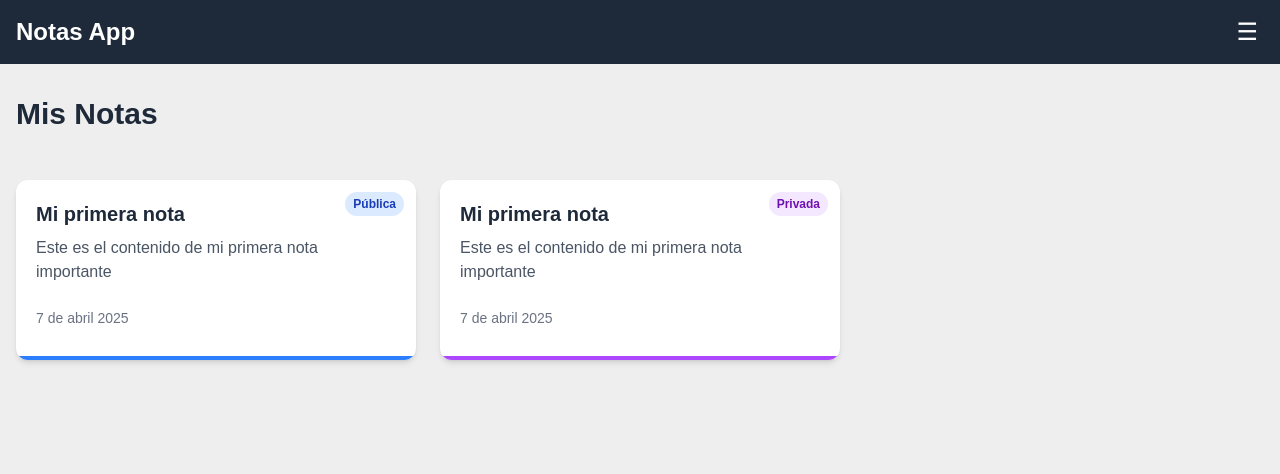
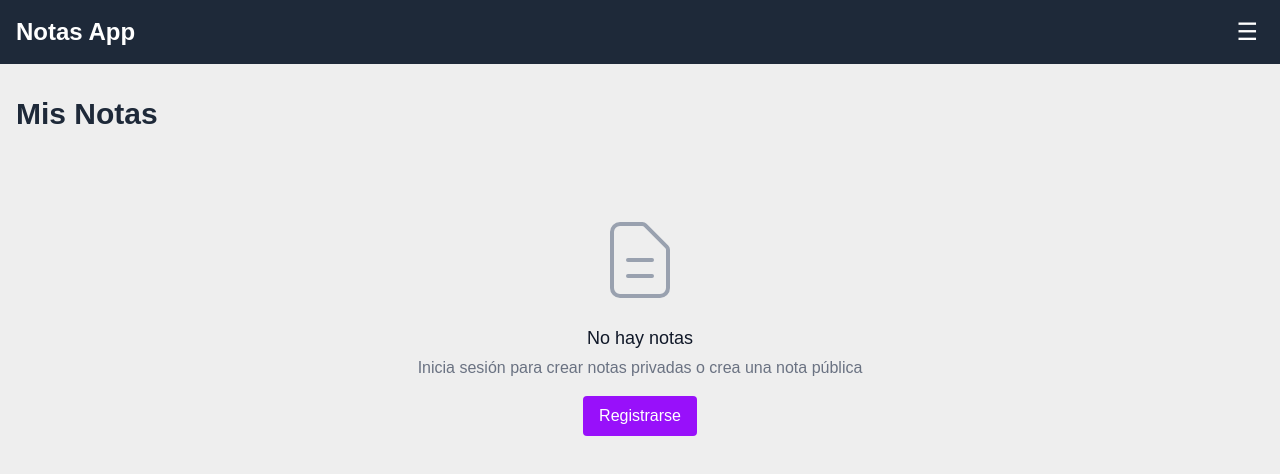
Before and after one commit to vanycod-dev/notasapp, a React (Vite) app in the folder frontend/: page /misnotas in a window 1280 px wide. Shown: the top 474 px of the page. Built offline with nearby package versions, Linux system fonts and the light colour scheme.

Commit message:
Integrando lista de notas correctamente entre front y back, asi como normalizando datos

```diff
--- a/frontend/src/componentes/MisNotas.jsx
+++ b/frontend/src/componentes/MisNotas.jsx
@@ -1,25 +1,44 @@
-import { useState } from 'react';
+// src/components/MisNotas.jsx
+import { useContext, useEffect, useState } from 'react';
+import { useNavigate } from 'react-router';
 import NotasGrid from './NotasGrid';
+import { obtenerNotasPrivadas, obtenerNotasPublicas } from '../memoria/Memoria';
+import { AuthContext } from '../memoria/AuthContext';
+import { normalizeNotes } from '../utils/normalizeNotes';
 
 const MisNotas = () => {
-  const [notas, setNotas] = useState([
-    // Ejemplo de datos
-    {
-      id: 1,
-      titulo: "Mi primera nota",
-      contenido: "<p>Este es el contenido de mi primera nota importante</p>",
-      fechaCreacion: new Date().toISOString(),
-      esPrivada: false
-    },
-    {
-        id: 2,
-        titulo: "Mi primera nota",
-        contenido: "<p>Este es el contenido de mi primera nota importante</p>",
-        fechaCreacion: new Date().toISOString(),
-        esPrivada: true
-      },
-    // ... más notas
-  ]);
+  const [notas, setNotas] = useState([]);
+  const [loading, setLoading] = useState(true);
+  const { isAuthenticated } = useContext(AuthContext);
+  const navigate = useNavigate();
+
+  useEffect(() => {
+    const fetchNotas = async () => {
+      try {
+        setLoading(true);
+
+        // Obtener y normalizar notas públicas
+        const notasPublicas = normalizeNotes(obtenerNotasPublicas(), false);
+
+        if (isAuthenticated) {
+          // Obtener y normalizar notas privadas
+          const response = await obtenerNotasPrivadas();
+          const notasPrivadas = normalizeNotes(response.data, true);
+
+          setNotas([...notasPublicas, ...notasPrivadas]);
+        } else {
+          setNotas(notasPublicas);
+        }
+      } catch (error) {
+        console.error('Error cargando notas:', error);
+        setNotas([]);
+      } finally {
+        setLoading(false);
+      }
+    };
+
+    fetchNotas();
+  }, [isAuthenticated]);
 
   const handleDelete = (id) => {
     if (window.confirm('¿Estás seguro de eliminar esta nota?')) {
@@ -28,18 +47,49 @@ const MisNotas = () => {
   };
 
   const handleEdit = (nota) => {
-    // Lógica para editar la nota
-    console.log("Editar nota:", nota);
+    navigate(`/editar-nota/${nota.id}`, { state: { nota } });
   };
 
   return (
     <div className="container mx-auto py-8">
       <h1 className="text-3xl font-bold text-gray-800 mb-8 px-4">Mis Notas</h1>
-      <NotasGrid
-        notas={notas}
-        onDeleteNota={handleDelete}
-        onEditNota={handleEdit}
-      />
+
+      {loading && (
+        <div className="flex justify-center py-12">
+          <div className="animate-spin rounded-full h-12 w-12 border-t-2 border-b-2 border-purple-500"></div>
+        </div>
+      )}
+
+      {!loading && notas.length === 0 && (
+        <div className="text-center py-12">
+          <div className="mx-auto w-24 h-24 text-gray-400 mb-4">
+            <svg xmlns="http://www.w3.org/2000/svg" fill="none" viewBox="0 0 24 24" stroke="currentColor">
+              <path strokeLinecap="round" strokeLinejoin="round" strokeWidth={1} d="M9 12h6m-6 4h6m2 5H7a2 2 0 01-2-2V5a2 2 0 012-2h5.586a1 1 0 01.707.293l5.414 5.414a1 1 0 01.293.707V19a2 2 0 01-2 2z" />
+            </svg>
+          </div>
+          <h3 className="text-lg font-medium text-gray-900 mb-1">No hay notas</h3>
+          <p className="text-gray-500 mb-4">
+            {isAuthenticated
+              ? "Crea tu primera nota pública o privada"
+              : "Inicia sesión para crear notas privadas o crea una nota pública"}
+          </p>
+          <button
+            onClick={() => navigate(isAuthenticated ? '/crear-nota' : '/registro')}
+            className="px-4 py-2 bg-purple-600 text-white rounded hover:bg-purple-700"
+          >
+            {isAuthenticated ? 'Crear Nota' : 'Registrarse'}
+          </button>
+        </div>
+      )}
+
+      {!loading && notas.length > 0 && (
+        <NotasGrid
+          notas={notas}
+          onDeleteNota={handleDelete}
+          onEditNota={handleEdit}
+          esAutenticado={isAuthenticated}
+        />
+      )}
     </div>
   );
 };
--- /dev/null
+++ b/frontend/src/componentes/NotaCard.jsx
@@ -0,0 +1,73 @@
+// src/components/NotaCard.jsx
+import { useState } from 'react';
+
+const NotaCard = ({ nota, onDelete, onEdit }) => {
+  const [isHovered, setIsHovered] = useState(false);
+
+  return (
+    <div
+      className={`relative bg-white rounded-xl shadow-md overflow-hidden transition-all duration-300 ${
+        isHovered ? 'shadow-lg transform -translate-y-1' : ''
+      }`}
+      onMouseEnter={() => setIsHovered(true)}
+      onMouseLeave={() => setIsHovered(false)}
+    >
+      {/* Badge de privacidad */}
+      <div className={`absolute top-3 right-3 px-2 py-1 rounded-full text-xs font-semibold ${
+        nota.esPrivada ? 'bg-purple-100 text-purple-800' : 'bg-blue-100 text-blue-800'
+      }`}>
+        {nota.esPrivada ? 'Privada' : 'Pública'}
+      </div>
+
+      {/* Contenido de la tarjeta */}
+      <div className="p-5">
+        <div className="flex justify-between items-start">
+          <h3 className="text-xl font-bold text-gray-800 mb-2 truncate">{nota.titulo}</h3>
+        </div>
+
+        <div
+          className="text-gray-600 mb-4 line-clamp-3 prose"
+          dangerouslySetInnerHTML={{ __html: nota.contenido }}
+        ></div>
+
+        <div className="flex justify-between items-center">
+          <span className="text-sm text-gray-500">
+            {new Date(nota.fechaCreacion).toLocaleDateString('es-ES', {
+              day: 'numeric',
+              month: 'long',
+              year: 'numeric'
+            })}
+          </span>
+
+          <div className={`flex space-x-2 transition-opacity duration-200 ${
+            isHovered ? 'opacity-100' : 'opacity-0'
+          }`}>
+            <button
+              onClick={() => onEdit(nota)}
+              className="p-2 text-gray-600 hover:text-purple-600 hover:bg-purple-50 rounded-full transition-colors"
+              title="Editar nota"
+            >
+              <svg xmlns="http://www.w3.org/2000/svg" className="h-5 w-5" fill="none" viewBox="0 0 24 24" stroke="currentColor">
+                <path strokeLinecap="round" strokeLinejoin="round" strokeWidth={2} d="M11 5H6a2 2 0 00-2 2v11a2 2 0 002 2h11a2 2 0 002-2v-5m-1.414-9.414a2 2 0 112.828 2.828L11.828 15H9v-2.828l8.586-8.586z" />
+              </svg>
+            </button>
+            <button
+              onClick={() => onDelete(nota.id)}
+              className="p-2 text-gray-600 hover:text-red-600 hover:bg-red-50 rounded-full transition-colors"
+              title="Eliminar nota"
+            >
+              <svg xmlns="http://www.w3.org/2000/svg" className="h-5 w-5" fill="none" viewBox="0 0 24 24" stroke="currentColor">
+                <path strokeLinecap="round" strokeLinejoin="round" strokeWidth={2} d="M19 7l-.867 12.142A2 2 0 0116.138 21H7.862a2 2 0 01-1.995-1.858L5 7m5 4v6m4-6v6m1-10V4a1 1 0 00-1-1h-4a1 1 0 00-1 1v3M4 7h16" />
+              </svg>
+            </button>
+          </div>
+        </div>
+      </div>
+
+      {/* Efecto de acento de color */}
+      <div className={`h-1 w-full ${nota.esPrivada ? 'bg-purple-500' : 'bg-blue-500'}`}></div>
+    </div>
+  );
+};
+
+export default NotaCard;
--- a/frontend/src/componentes/NotasGrid.jsx
+++ b/frontend/src/componentes/NotasGrid.jsx
@@ -1,78 +1,46 @@
-import { useState } from 'react';
-import { format } from 'date-fns';
-import { es } from 'date-fns/locale'; // Opcional: para español
+// src/components/NotasGrid.jsx
+import NotaCard from './NotaCard';
 
-const NotaCard = ({ nota, onDelete, onEdit }) => {
-  const [isHovered, setIsHovered] = useState(false);
+const NotasGrid = ({ notas, onDeleteNota, onEditNota, esAutenticado }) => {
+  // Separar notas públicas y privadas si es necesario
+  const notasPublicas = notas.filter(nota => !nota.esPrivada);
+  const notasPrivadas = notas.filter(nota => nota.esPrivada);
 
   return (
-    <div
-      className={`relative bg-white rounded-xl shadow-md overflow-hidden transition-all duration-300 ${isHovered ? 'shadow-lg transform -translate-y-1' : ''}`}
-      onMouseEnter={() => setIsHovered(true)}
-      onMouseLeave={() => setIsHovered(false)}
-    >
-      {/* Badge de privacidad */}
-      <div className={`absolute top-3 right-3 px-2 py-1 rounded-full text-xs font-semibold ${nota.esPrivada ? 'bg-purple-100 text-purple-800' : 'bg-blue-100 text-blue-800'}`}>
-        {nota.esPrivada ? 'Privada' : 'Pública'}
-      </div>
-
-      {/* Contenido de la tarjeta */}
-      <div className="p-5">
-        <div className="flex justify-between items-start">
-          <h3 className="text-xl font-bold text-gray-800 mb-2 truncate">{nota.titulo}</h3>
-        </div>
-
-        {/* Contenido con límite de líneas */}
-        <div className="text-gray-600 mb-4 line-clamp-3" dangerouslySetInnerHTML={{ __html: nota.contenido }}></div>
-
-        {/* Fecha y acciones */}
-        <div className="flex justify-between items-center">
-          <span className="text-sm text-gray-500">
-            {format(new Date(nota.fechaCreacion), "d 'de' MMMM yyyy", { locale: es })}
-          </span>
-
-          {/* Botones de acción (aparecen al hover) */}
-          <div className={`flex space-x-2 transition-opacity duration-200 ${isHovered ? 'opacity-100' : 'opacity-0'}`}>
-            <button
-              onClick={() => onEdit(nota)}
-              className="p-2 text-gray-600 hover:text-purple-600 hover:bg-purple-50 rounded-full transition-colors"
-              title="Editar nota"
-            >
-              <svg xmlns="http://www.w3.org/2000/svg" className="h-5 w-5" fill="none" viewBox="0 0 24 24" stroke="currentColor">
-                <path strokeLinecap="round" strokeLinejoin="round" strokeWidth={2} d="M11 5H6a2 2 0 00-2 2v11a2 2 0 002 2h11a2 2 0 002-2v-5m-1.414-9.414a2 2 0 112.828 2.828L11.828 15H9v-2.828l8.586-8.586z" />
-              </svg>
-            </button>
-            <button
-              onClick={() => onDelete(nota.id)}
-              className="p-2 text-gray-600 hover:text-red-600 hover:bg-red-50 rounded-full transition-colors"
-              title="Eliminar nota"
-            >
-              <svg xmlns="http://www.w3.org/2000/svg" className="h-5 w-5" fill="none" viewBox="0 0 24 24" stroke="currentColor">
-                <path strokeLinecap="round" strokeLinejoin="round" strokeWidth={2} d="M19 7l-.867 12.142A2 2 0 0116.138 21H7.862a2 2 0 01-1.995-1.858L5 7m5 4v6m4-6v6m1-10V4a1 1 0 00-1-1h-4a1 1 0 00-1 1v3M4 7h16" />
-              </svg>
-            </button>
+    <div className="space-y-6">
+      {esAutenticado && notasPrivadas.length > 0 && (
+        <div>
+          <h2 className="text-xl font-semibold text-gray-800 mb-4 px-2">Notas Privadas</h2>
+          <div className="grid grid-cols-1 md:grid-cols-2 lg:grid-cols-3 gap-6">
+            {notasPrivadas.map(nota => (
+              <NotaCard
+                key={`privada-${nota.id}`}
+                nota={nota}
+                onDelete={onDeleteNota}
+                onEdit={onEditNota}
+              />
+            ))}
           </div>
         </div>
-      </div>
+      )}
 
-      {/* Efecto de acento de color */}
-      <div className={`h-1 w-full ${nota.esPrivada ? 'bg-purple-500' : 'bg-blue-500'}`}></div>
-    </div>
-  );
-};
-
-// Componente contenedor de las tarjetas
-const NotasGrid = ({ notas, onDeleteNota, onEditNota }) => {
-  return (
-    <div className="grid grid-cols-1 md:grid-cols-2 lg:grid-cols-3 gap-6 p-4">
-      {notas.map(nota => (
-        <NotaCard
-          key={nota.id}
-          nota={nota}
-          onDelete={onDeleteNota}
-          onEdit={onEditNota}
-        />
-      ))}
+      {notasPublicas.length > 0 && (
+        <div>
+          <h2 className="text-xl font-semibold text-gray-800 mb-4 px-2">
+            {esAutenticado ? 'Notas Públicas' : 'Todas las Notas'}
+          </h2>
+          <div className="grid grid-cols-1 md:grid-cols-2 lg:grid-cols-3 gap-6">
+            {notasPublicas.map(nota => (
+              <NotaCard
+                key={`publica-${nota.id}`}
+                nota={nota}
+                onDelete={onDeleteNota}
+                onEdit={onEditNota}
+              />
+            ))}
+          </div>
+        </div>
+      )}
     </div>
   );
 };
--- a/frontend/src/memoria/MemoriaNota.js
+++ b/frontend/src/memoria/MemoriaNota.js
@@ -9,9 +9,9 @@ export const crearNota = (nota) => {
     const nuevaNota = {
         id: crearId(),
         ...nota,
-        fechaCreacion: new Date().toISOString(),
+        fecha_creacion: new Date().toISOString(),
+        esPrivada: false,
         usuario: 'anonimo',
-        privacodad: 'publico',
     };
 
     guardarNotaPublica(nuevaNota);
@@ -21,19 +21,25 @@ export const crearNota = (nota) => {
 }
 
 export const crearNotaPrivada = async (nota) => {
-    const nuevaNota = {
-        title: nota.titulo,
-        content: nota.contenido,
-    }
     try {
-        const response = await api.post('/notes', nuevaNota);
-        console.log('Nota privada enviada');
-        const notaCreada = response.data;
-        // console.log('Nota privada creada:', notaCreada);
-        return notaCreada;
-
-    }
-    catch (error) {
+        const response = await api.post('/notes', {
+            title: nota.titulo,
+            content: nota.contenido,
+            esPrivada: true // Aunque no se guarde en BD, lo enviamos por consistencia
+        });
+        return response.data;
+    } catch (error) {
         console.error('Error al crear nota privada:', error);
+        throw error;
     }
 }
+
+export const eliminarNotaPrivada = async (id) => {
+    try {
+        await api.delete(`/notes/${id}`);
+        return true;
+    } catch (error) {
+        console.error('Error al eliminar nota privada:', error);
+        throw error;
+    }
+}
--- /dev/null
+++ b/frontend/src/utils/normalizeNotes.js
@@ -0,0 +1,19 @@
+// src/utils/normalizeNotes.js
+export const normalizeNote = (note, isPrivate = false) => {
+    return {
+      id: note.id || note._id || Date.now().toString(),
+      titulo: note.titulo || note.title || 'Sin título',
+      contenido: note.contenido || note.content || '',
+      fechaCreacion: note.fechaCreacion || note.createdAt || note.fecha_creacion || new Date().toISOString(),
+      esPrivada: isPrivate,
+      // Campos adicionales para compatibilidad
+      ...(note.userId && { userId: note.userId }),
+      ...(note.usuario && { usuario: note.usuario })
+    };
+  };
+
+  export const normalizeNotes = (notes, isPrivate = false) => {
+    return Array.isArray(notes)
+      ? notes.map(note => normalizeNote(note, isPrivate))
+      : [];
+  };
```
Also changed, not shown: frontend/src/memoria/Memoria.js (+12 -4 lines).
